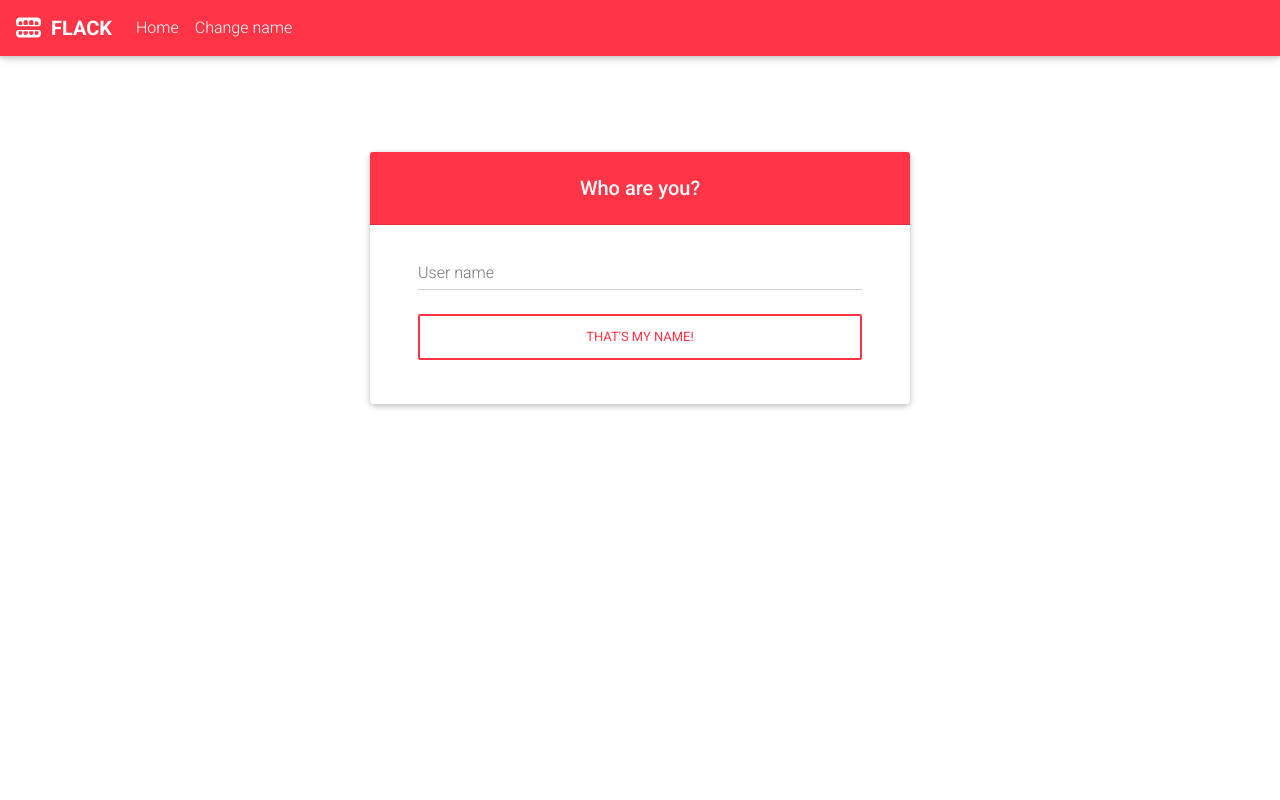
After one commit to marcvdg/flack-mg, a Flask app: page /welcome in a window 1280 px wide. The commit adds this page. Run offline with Flask 2, Linux system fonts and the light colour scheme; some libraries are stand-ins or nearby versions.

Commit message:
basic usrname working

```diff
--- a/application.py
+++ b/application.py
@@ -1,6 +1,6 @@
 import os
 
-from flask import Flask
+from flask import Flask, render_template, request, jsonify
 from flask_socketio import SocketIO, emit
 
 app = Flask(__name__)
@@ -8,6 +8,70 @@ app.config["SECRET_KEY"] = os.getenv("SECRET_KEY")
 socketio = SocketIO(app)
 
 
+
+#Classes, TODO: move to model file
+
+class Channel:
+    def __init__(self, name, messages):
+        self.name = name
+        self.messages = []
+
+
+class Message:
+    def __init__(self, timestamp, user, text):
+        self.timestamp = timestamp
+        self.user = user
+        self.text = text
+        self.output = "(" + timestamp + ") " + user + ": " + text
+
+#Global variables:
+users = []
+channels = []
+
+#test stuff
+testchannel = Channel("test", [])
+
+testmessage = Message("now", "Marc", "Testies")
+testchannel.messages.append(testmessage)
+
+print(testchannel.messages[0].output)
+
+#TODO: Check if localstorage has username, if so home, if not welcome
 @app.route("/")
 def index():
+
     return render_template("index.html")
+
+#TODO: Form that asks for name, check if name exists in usernames array
+@app.route("/welcome", methods=['GET', 'POST'])
+def welcome():
+    if request.method == 'POST':
+        username = request.form['namefield']
+        if username not in user_set:
+            users.append(username)
+            return render_template("home.html")
+        else:
+            print('except')
+            return render_template("welcome.html", scen='exists')
+    else:
+        # In case of a GET request, see if there are any special messages that need showing (args passed)
+        return render_template("welcome.html")
+
+@app.route("/namecheck", methods=["POST"])
+def namecheck():
+    username = request.form.get("username")
+    if username in users:
+        return jsonify({"success": False})
+
+    return jsonify({"success": True, "username": username})
+
+
+#TODO: create homepage, give list of rooms, give option to create new room
+@app.route("/home")
+def home():
+    return render_template("home.html")
+
+#TODO: create chatroom page, display latest 100 messages, offer form to type new message
+@app.route("/channel/<name>")
+def channel():
+    return render_template("channel.html")
--- /dev/null
+++ b/static/main.js
@@ -0,0 +1,25 @@
+document.addEventListener('DOMContentLoaded', () => {
+
+    document.querySelector('#nameform').onsubmit = () => {
+
+        // Initialize new request
+        const request = new XMLHttpRequest();
+        const username = document.querySelector('#namefield').value;
+        request.open('POST', '/namecheck');
+
+        // Callback function for when request completes
+        request.onload = () => {
+            console.log("ok")
+            localStorage.setItem('username', username)
+        }
+
+        // Add data to send with request
+        const data = new FormData();
+        data.append('username', username);
+
+        // Send request
+        request.send(data);
+        return false;
+    };
+
+});
--- a/static/style.css
+++ b/static/style.css
@@ -0,0 +1,16 @@
+html,
+body,
+.login-box,
+.card-content {
+    height: 100%;
+}
+
+/* label underline focus color */
+.input-field input[type=text]:focus {
+border-bottom: 1px solid #333;
+box-shadow: 0 1px 0 0 #000;
+}
+
+#login-button {
+    color: white;
+}
--- a/templates/index.html
+++ b/templates/index.html
@@ -1,6 +1,7 @@
 {% extends "layout.html" %}
 
 {% block body %}
+{% set active_page = "index" %}
     <p>
         Hoi
     </p>
--- a/templates/layout.html
+++ b/templates/layout.html
@@ -1,29 +1,94 @@
 <!DOCTYPE html>
-<html>
+<html lang="en" dir="ltr">
   <head>
-    <!--Import Google Icon Font-->
-    <link href="https://fonts.googleapis.com/icon?family=Material+Icons" rel="stylesheet">
-    <!--Import materialize.css-->
-    <link type="text/css" rel="stylesheet" href="css/materialize.min.css"  media="screen,projection"/>
+    <meta charset="utf-8">
+    <meta name="viewport" content="width=device-width, initial-scale=1, shrink-to-fit=no">
+    <title>Flack</title>
+    <!-- Font Awesome -->
+    <link rel="stylesheet" href="https://use.fontawesome.com/releases/v5.8.2/css/all.css">
+    <!-- Google Fonts -->
+    <link rel="stylesheet" href="https://fonts.googleapis.com/css?family=Roboto:300,400,500,700&display=swap">
+    <!-- Bootstrap core CSS -->
+    <link href="https://cdnjs.cloudflare.com/ajax/libs/twitter-bootstrap/4.4.1/css/bootstrap.min.css" rel="stylesheet">
+    <!-- Material Design Bootstrap -->
+    <link href="https://cdnjs.cloudflare.com/ajax/libs/mdbootstrap/4.18.0/css/mdb.min.css" rel="stylesheet">
+    <!-- Custom css -->
+    <link href="{{ url_for('static', filename='style.css')}}" rel="stylesheet">
+  </head>
+  <body>
+    <!--Navbar-->
+<nav class="navbar navbar-expand-lg navbar-dark danger-color">
 
-    <!--Let browser know website is optimized for mobile-->
-    <meta name="viewport" content="width=device-width, initial-scale=1.0"/>
-  </head>
+  <!-- Navbar brand -->
+  <a class="navbar-brand font-weight-bold" href="{{url_for('index')}}"><i class="fas fa-teeth-open"></i>&nbsp; FLACK</a>
 
-  <body>
-    <nav>
-        <div class="nav-wrapper">
-          <a href="#" class="brand-logo center">Flack</a>
-          <ul id="nav-mobile" class="left hide-on-med-and-down">
-            <li><a href="sass.html">Sass</a></li>
-            <li><a href="badges.html">Components</a></li>
-            <li><a href="collapsible.html">JavaScript</a></li>
-          </ul>
+  <!-- Collapse button -->
+  <button class="navbar-toggler" type="button" data-toggle="collapse" data-target="#basicExampleNav"
+    aria-controls="basicExampleNav" aria-expanded="false" aria-label="Toggle navigation">
+    <span class="navbar-toggler-icon"></span>
+  </button>
+
+  <!-- Collapsible content -->
+  <div class="collapse navbar-collapse" id="basicExampleNav">
+
+    <!-- Links -->
+    <!-- TODO: fix active page style -->
+    {% set active_page = active_page %}
+    <ul class="navbar-nav mr-auto">
+      <li class="nav-item  {% if active_page == 'index' %}active{% endif %}">
+        <a class="nav-link" href="{{url_for('index') }}">Home
+          <span class="sr-only">(current)</span>
+        </a>
+      </li>
+      {% if 'username' in session %}
+      <li class="nav-item {% if active_page == 'welcome' %}active{% endif %}">
+        <a class="nav-link" href="{{url_for('welcome') }}">Change name</a>
+      </li>
+    </ul>
+    <form class="form-inline" action="{{ url_for('userhome') }}" method="POST">
+      <div class="md-form my-0">
+        <input class="form-control mr-sm-2" type="text" name="rr_topsearch" placeholder="ISBN, title or author" aria-label="Search">
+
+      </div>
+    </form>
+
+    {% else %}
+    <li class="nav-item {% if active_page == 'welcome' %}active{% endif %}">
+        <a class="nav-link" href="{{url_for('welcome') }}">Change name</a>
+      </li>
+    </ul>
+    {% endif %}
+
+  <!-- Collapsible content -->
+  </div>
+</nav>
+<!--/.Navbar-->
+      <main class="mdl-layout__content">
+        <div class="page-content"><!-- Your content goes here -->
+    {% block body %}
+    {% endblock %}
         </div>
-      </nav>
-      {% block body %}
-      {% endblock %}
-    <!--JavaScript at end of body for optimized loading-->
-    <script type="text/javascript" src="js/materialize.min.js"></script>
+      </main>
+
+      <!-- Footer -->
+      <!-- <footer class="page-footer font-small blue">
+
+        <div class="footer-copyright text-center py-3">© 2020 Copyright:
+          <a href="https://mdbootstrap.com/"> MDBootstrap.com</a>
+        </div>
+
+      </footer> -->
+
+    </div>
+    <!-- JQuery -->
+    <script type="text/javascript" src="https://cdnjs.cloudflare.com/ajax/libs/jquery/3.4.1/jquery.min.js"></script>
+    <!-- Bootstrap tooltips -->
+    <script type="text/javascript" src="https://cdnjs.cloudflare.com/ajax/libs/popper.js/1.14.4/umd/popper.min.js"></script>
+    <!-- Bootstrap core JavaScript -->
+    <script type="text/javascript" src="https://cdnjs.cloudflare.com/ajax/libs/twitter-bootstrap/4.4.1/js/bootstrap.min.js"></script>
+    <!-- MDB core JavaScript -->
+    <script type="text/javascript" src="https://cdnjs.cloudflare.com/ajax/libs/mdbootstrap/4.18.0/js/mdb.min.js"></script>
+    <!-- Optional JavaScript -->
+    <script src="{{ url_for('static', filename='main.js') }}"></script>
   </body>
 </html>
--- /dev/null
+++ b/templates/welcome.html
@@ -0,0 +1,34 @@
+{% extends "layout.html" %}
+
+{% block body %}
+{% set active_page = 'welcome' %}
+
+<div class="container">
+    <div class="row">
+      <div class="col py-5">
+
+      </div>
+    </div>
+    <div class="row">
+      <div class="col-md-3">
+
+      </div>
+      <div class="col-md-6">
+        <div class="card">
+          <h5 class="card-header danger-color white-text text-center py-4">
+              <strong>Who are you?</strong>
+          </h5>
+          <div class="card-body px-lg-5 pt-0">
+              <form id="nameform" class="md-form" name="signup">
+                <div class="md-form">
+                  <input type="text" id="namefield" name="namefield" class="form-control">
+                  <label for="namefield">User name</label>
+                </div>
+                <button class="btn btn-outline-danger btn-rounded btn-block my-4 waves-effect z-depth-0" type="submit" value="signup">That's my name!</button>
+              </form>
+          </div>
+        </div>
+      </div>
+    </div>
+  </div>
+{% endblock %}
```
Also changed, not shown: templates/home.html (added, +12 -0 lines).
